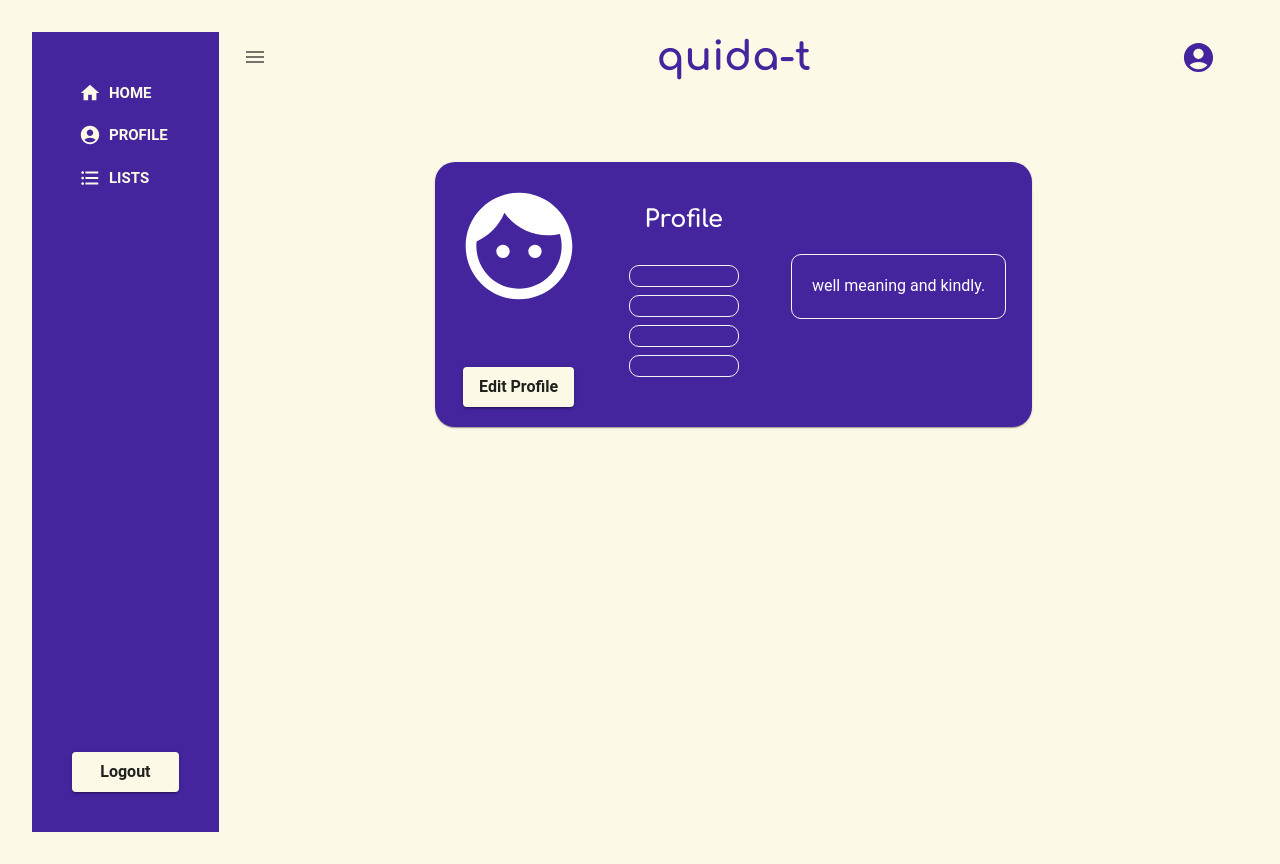
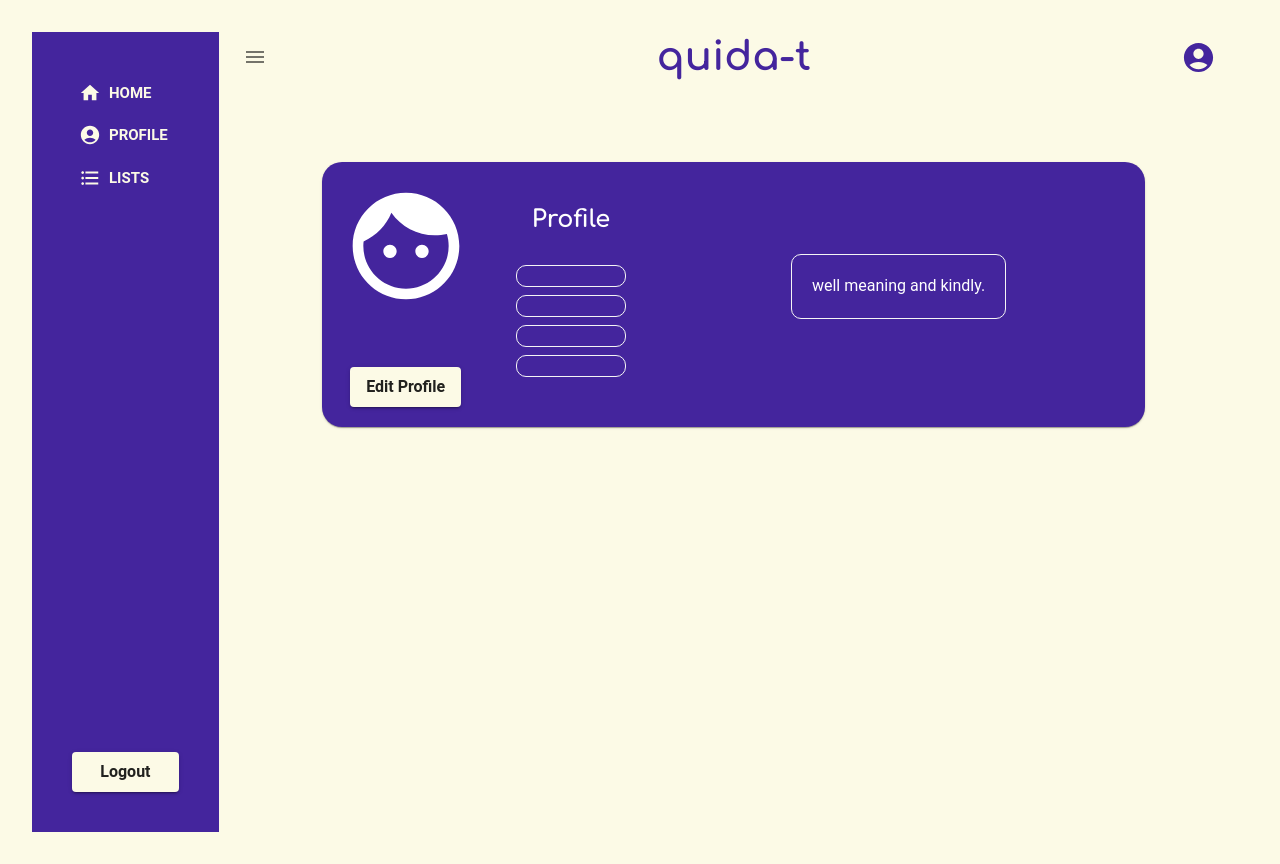
Before and after one commit to franArteaga8/quida-t, a React (Vite) app in the folder root/: page /profile in a window 1280 px wide. Built offline with nearby package versions, Linux system fonts and the light colour scheme; no server answers; sample sign-in values are in the browser's storage; the HTML template or start-up script is replaced by a standard one.

Commit message:
cookie: 'user' + fixed pages max width 1200px

```diff
--- a/root/src/components/Sidebar/Sidebar.jsx
+++ b/root/src/components/Sidebar/Sidebar.jsx
@@ -1,12 +1,15 @@
-import { AccountCircle, FormatListBulleted, Home as HomeIcon, People } from "@mui/icons-material";
+import { AccountCircle, FormatListBulleted, Home as HomeIcon, People } from "@mui/icons-material"
 import { Box, Button, CssBaseline} from "@mui/material"
-import { useContext } from "react";
-import { Link } from "react-router-dom";
-import { UserContext } from "../../context/UserData";
+import { useContext } from "react"
+import { Link } from "react-router-dom"
+import { UserContext } from "../../context/UserData"
+
+import { useCookies } from 'react-cookie'
 
 const Sidebar = () => {
 
   const { userData } = useContext(UserContext)
+  const { user: cookieUser } = useCookies(['user'])[0]
 
   console.log(userData.role)
 
@@ -37,7 +40,7 @@ const Sidebar = () => {
             </Button>
           </Link>
 
-          {userData && userData.validation === true ?
+          {cookieUser && cookieUser.validation === true ?
            <Link to={'/patients'} style={{ textDecoration: 'none', color: 'whitesmoke'}}>
            <Button color="secondary" variant="text" size="large" startIcon={<People/>  } >
              Patients
--- a/root/src/pages/Home/Home.jsx
+++ b/root/src/pages/Home/Home.jsx
@@ -9,6 +9,8 @@ import { DatePicker } from '@mui/x-date-pickers/DatePicker';
 import { useContext, useEffect, useState } from 'react';
 import dayjs from 'dayjs';
 import { UserContext } from '../../context/UserData';
+
+import { useCookies } from 'react-cookie'
 
 
 
@@ -33,27 +35,31 @@ const Home = () => {
 
   const { userData } = useContext(UserContext)
 
+  const { user: cookieUser } = useCookies(['user'])[0]
+
+
+
+
 
   useEffect(()=>{
     handleFormatDate()
 
   },[])
 
-  console.log(userData.username)
 
   return (
     <>
-    <div className="position">
 
 
-    <Box  >
+
+    <Box width={'80%'} maxWidth={'1200px'} >
       <Box textAlign={'left'}  color={'primary.main'} sx={{ marginBottom: '30px'}}>
 
       <Typography variant='h6'>
         Welcome,
       </Typography>
       <Typography variant='h2'>
-      {userData && userData.username}
+      {userData && cookieUser.username}
       </Typography>
 
       </Box>
@@ -77,7 +83,7 @@ const Home = () => {
       </Typography>
     </Box>
 
-    </div>
+
     </>
   )
 }
--- a/root/src/pages/Login/Login.jsx
+++ b/root/src/pages/Login/Login.jsx
@@ -4,6 +4,8 @@ import { postLogin, postSignup } from "../../services/auth"
 import { useNavigate } from "react-router-dom"
 import { getProfile } from "../../services/user"
 import { UserContext } from "../../context/UserData"
+
+import { useCookies } from 'react-cookie'
 
 const Login = () => {
   const [email, setEmail] = useState('')
@@ -13,6 +15,8 @@ const Login = () => {
   const [showRegisterForm, setShowRegisterForm] = useState(false)
 
   const { setUserData } = useContext(UserContext)
+
+  const [ cookies, setCookie ] = useCookies(['user'])
 
   const navigate = useNavigate()
 
@@ -40,8 +44,11 @@ const Login = () => {
       navigate('/')
 
       const user = await getProfile()
-      user && setUserData(user)
-      console.log(user)
+      //user && setUserData(user)
+
+      console.log(`log user: ${user.username}`)
+      user && setCookie('user', user)
+      console.log(`cookie log: ${cookies.username}`)
 
     }
   };
--- a/root/src/pages/Profile/Profile.jsx
+++ b/root/src/pages/Profile/Profile.jsx
@@ -41,8 +41,8 @@ const Profile = () => {
   }, [])
 
   return (
-    <Box sx={{ display: 'flex', height:'100%', justifyContent: 'center',  backgroundColor: 'background.default'}} >
-      <Card sx={{ minWidth: 275, display:'flex', gap:'20px', padding: '10px', borderRadius: '20px', height: 'min-content',color: 'white', backgroundColor: 'primary.main' }}>
+    <Box sx={{ width: '100%', display: 'flex', height:'100%', justifyContent: 'center',  backgroundColor: 'background.default'}} >
+      <Card  sx={{ width:'80%', maxWidth:'1200px' ,minWidth: 275, display:'flex', gap:'20px', padding: '10px', borderRadius: '20px', height: 'min-content',color: 'white', backgroundColor: 'primary.main' }}>
 
         <CardMedia sx={{ display: 'flex', flexDirection: 'column' , alignItems:'center', padding: '10px', width: 'min-content'}} >
           <Face sx={{ fontSize: '8em'}} />
```
